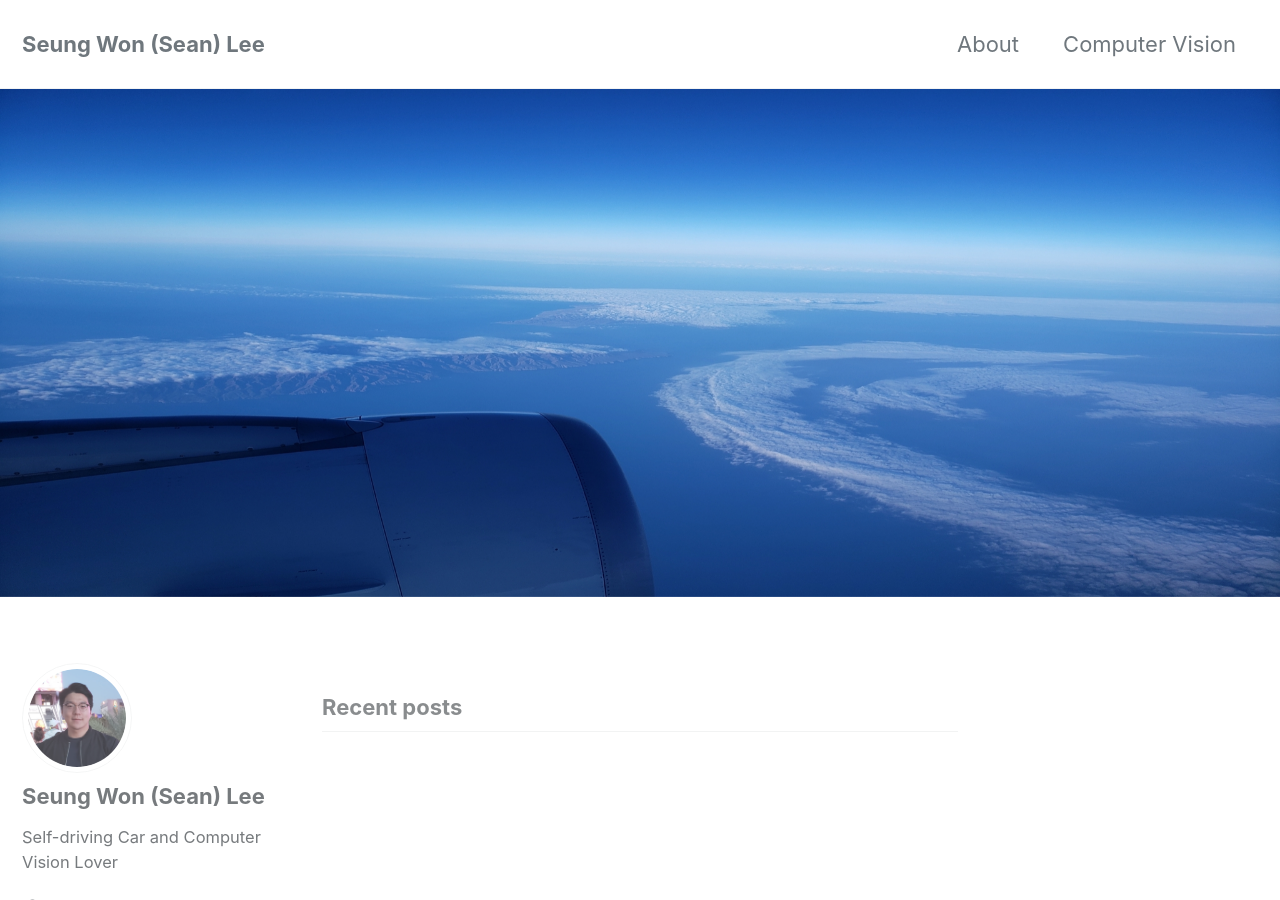
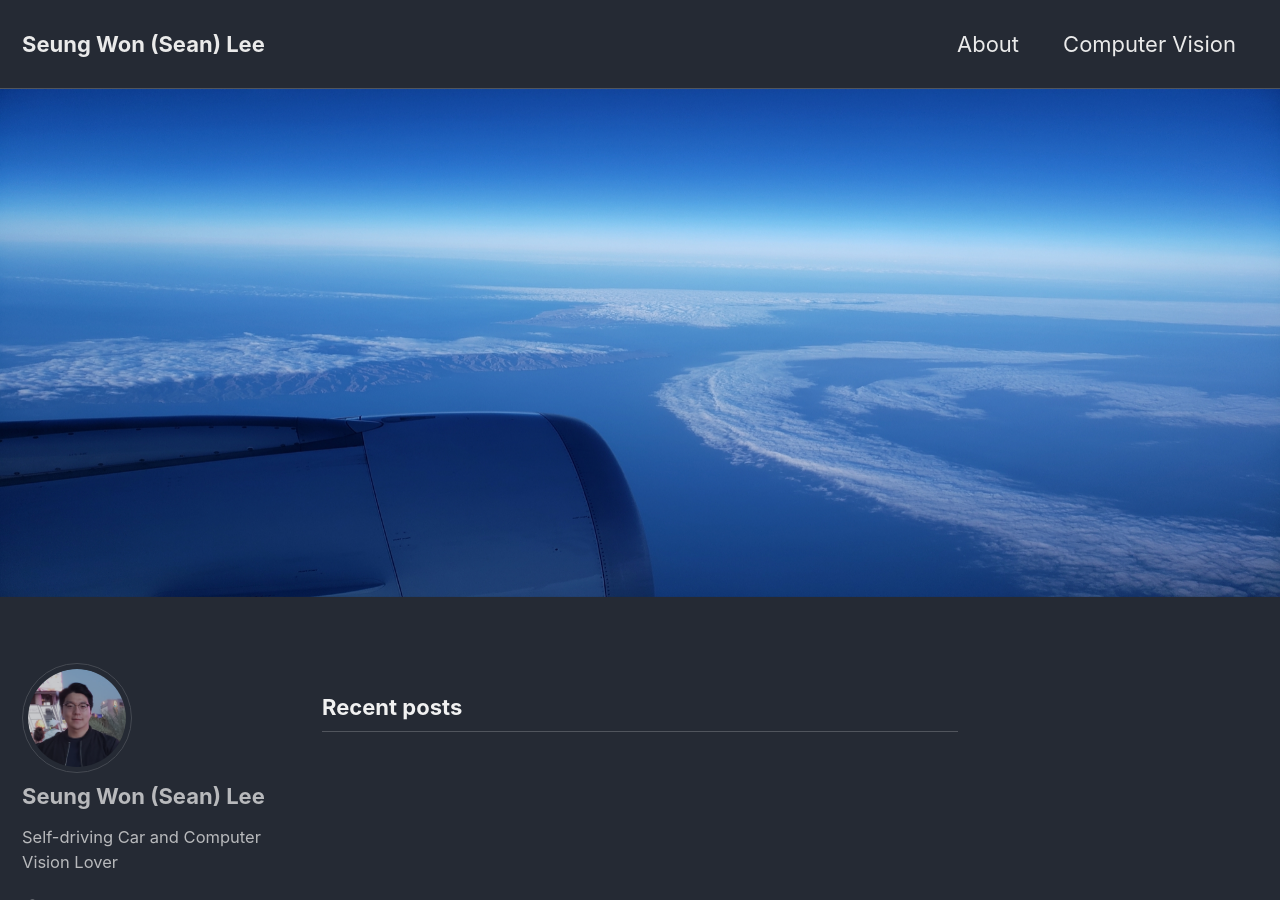
Before and after one commit to swdev1202/swdev1202.github.io, a Jekyll site: the page built from index.html, in a window 1280 px wide and 900 px high. Built offline with Jekyll 4.4.1, drawn with Linux system fonts in a browser that asks for light colours; cached includes are drawn as plain includes; nearby versions of some CDN libraries; the list of posts is cut into pages by our own code.

Commit message:
changing theme

```diff
--- a/_config.yml
+++ b/_config.yml
@@ -10,9 +10,9 @@
 # Review documentation to determine if you should use `theme` or `remote_theme`
 # https://mmistakes.github.io/minimal-mistakes/docs/quick-start-guide/#installing-the-theme
 
-# theme                  : "minimal-mistakes-jekyll"
+theme                    : "minimal-mistakes-jekyll"
 # remote_theme           : "mmistakes/minimal-mistakes"
-minimal_mistakes_skin    : "default" # "air", "aqua", "contrast", "dark", "dirt", "neon", "mint", "plum", "sunrise"
+minimal_mistakes_skin    : "dark" # "air", "aqua", "contrast", "dark", "dirt", "neon", "mint", "plum", "sunrise"
 
 # Site Settings
 locale                   : "en-US"
```
